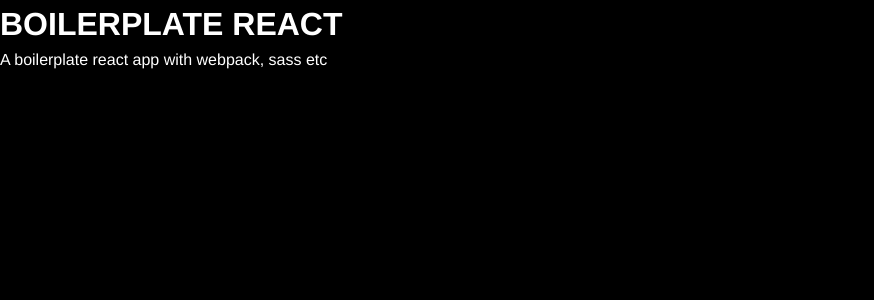
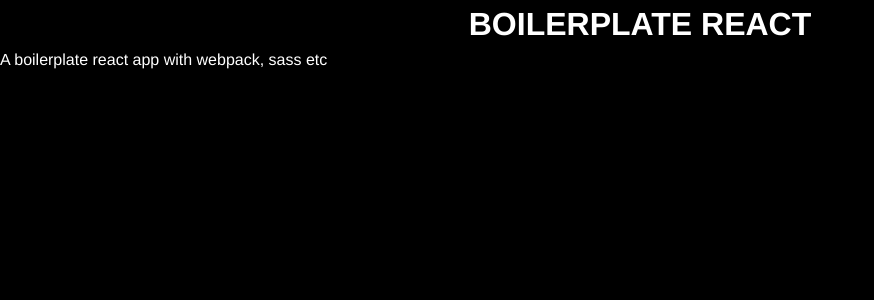
Before and after one commit to JamesParrish/stardew-tools, a React app: page / in a window 1280 px wide. Shown: the top 300 px of the page, without its empty margins (0-874 px from the left). Built offline with nearby package versions, Linux system fonts and the light colour scheme.

Commit message:
Centralise headers

```diff
--- a/styles/base/_typography.scss
+++ b/styles/base/_typography.scss
@@ -44,7 +44,7 @@
 h4,
 h5,
 h6 {
-  @extend %typography-h-style;
+  @extend %typography-hx-style;
 }
 
 h2 {
@@ -67,9 +67,10 @@
   @extend %typography-eta-size;
 }
 
-%typography-h-style {
+%typography-hx-style {
   line-height: map-get($typography, "heading-line-height");
   font-family: map-get($typography, "heading-font-family");
+  @extend %typography-h-style;
 }
 
 %typography-h1-style {
@@ -77,6 +78,12 @@
   font-family: map-get($typography, "heading-alt-font-family");
   font-weight: bold;
   text-transform: uppercase;
+  @extend %typography-h-style;
+}
+
+%typography-h-style {
+  width: 100%;
+  text-align: center;
 }
 
 %typography-beta-size {
```
